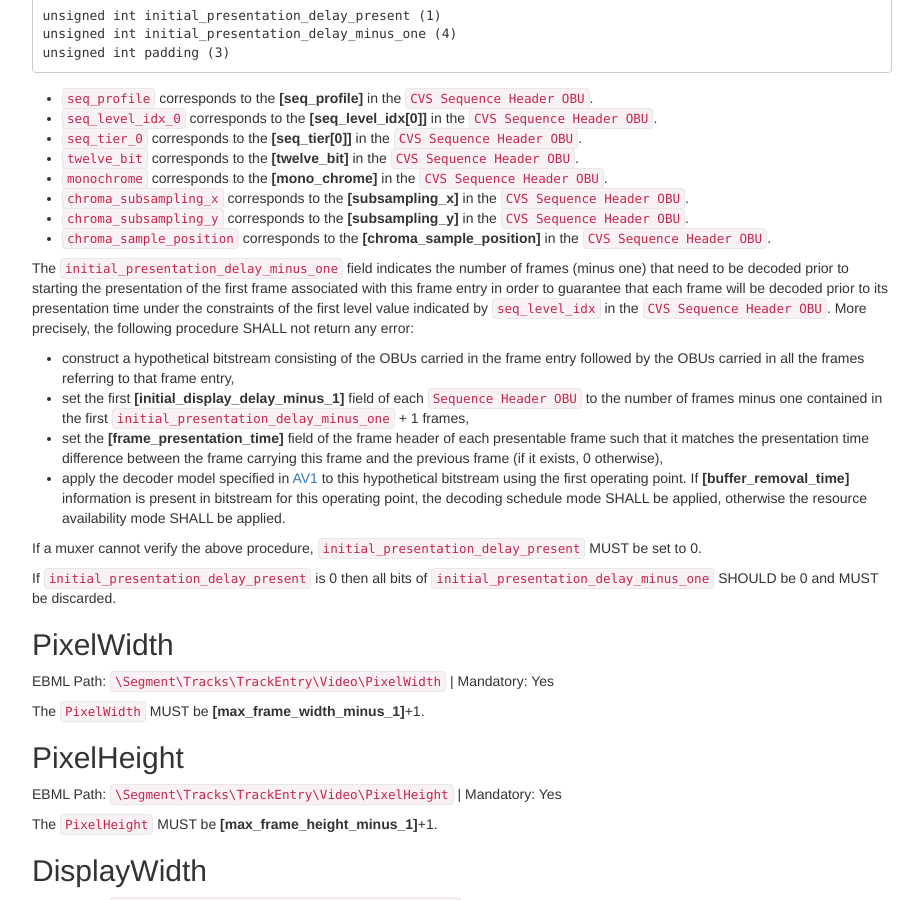
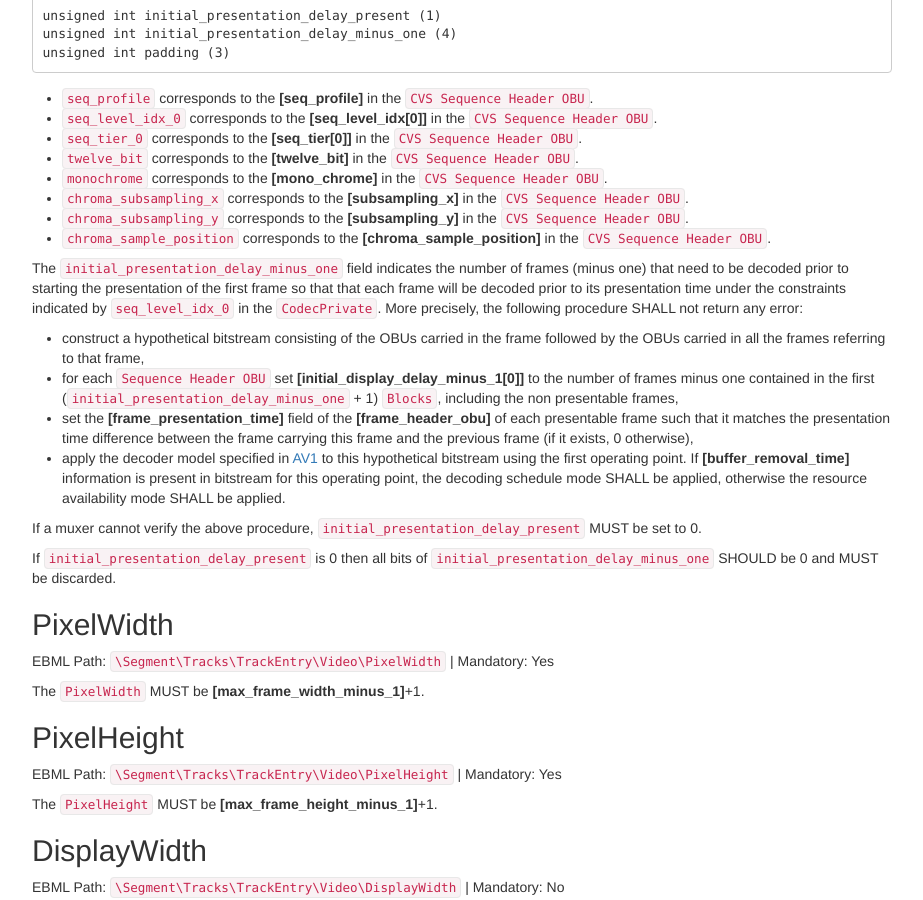
Before and after one commit to ietf-wg-cellar/matroska-specification, a Jekyll site: the page built from codec/av1.md, in a window 1280 px wide and 900 px high, scrolled down 1610 px. Shown: the whole window, without its empty margins (273-1196 px from the left). Built offline with Jekyll 4.4.1, drawn with Linux system fonts in a browser that asks for light colours; our own code applies the rules of GitHub Pages for plain Markdown files.

Commit message:
av1: reword parts of the initial_presentation_delay_minus_one explanation

```diff
--- a/codec/av1.md
+++ b/codec/av1.md
@@ -71,10 +71,10 @@ unsigned int padding (3)
 * `chroma_subsampling_y` corresponds to the __[subsampling_y]__ in the `CVS Sequence Header OBU`.
 * `chroma_sample_position` corresponds to the __[chroma_sample_position]__ in the `CVS Sequence Header OBU`.
 
-The `initial_presentation_delay_minus_one` field indicates the number of frames (minus one) that need to be decoded prior to starting the presentation of the first frame associated with this frame entry in order to guarantee that each frame will be decoded prior to its presentation time under the constraints of the first level value indicated by `seq_level_idx` in the `CVS Sequence Header OBU`. More precisely, the following procedure SHALL not return any error:
-- construct a hypothetical bitstream consisting of the OBUs carried in the frame entry followed by the OBUs carried in all the frames referring to that frame entry,
-- set the first __[initial_display_delay_minus_1]__ field of each `Sequence Header OBU` to the number of frames minus one contained in the first `initial_presentation_delay_minus_one` + 1 frames,
-- set the __[frame_presentation_time]__ field of the frame header of each presentable frame such that it matches the presentation time difference between the frame carrying this frame and the previous frame (if it exists, 0 otherwise),
+The `initial_presentation_delay_minus_one` field indicates the number of frames (minus one) that need to be decoded prior to starting the presentation of the first frame so that that each frame will be decoded prior to its presentation time under the constraints indicated by `seq_level_idx_0` in the `CodecPrivate`. More precisely, the following procedure SHALL not return any error:
+- construct a hypothetical bitstream consisting of the OBUs carried in the frame followed by the OBUs carried in all the frames referring to that frame,
+- for each `Sequence Header OBU` set __[initial_display_delay_minus_1[0]]__ to the number of frames minus one contained in the first (`initial_presentation_delay_minus_one` + 1) `Blocks`, including the non presentable frames,
+- set the __[frame_presentation_time]__ field of the __[frame_header_obu]__ of each presentable frame such that it matches the presentation time difference between the frame carrying this frame and the previous frame (if it exists, 0 otherwise),
 - apply the decoder model specified in [AV1](#av1-specifications) to this hypothetical bitstream using the first operating point. If __[buffer_removal_time]__ information is present in bitstream for this operating point, the decoding schedule mode SHALL be applied, otherwise the resource availability mode SHALL be applied.
 
 If a muxer cannot verify the above procedure, `initial_presentation_delay_present` MUST be set to 0.
```
